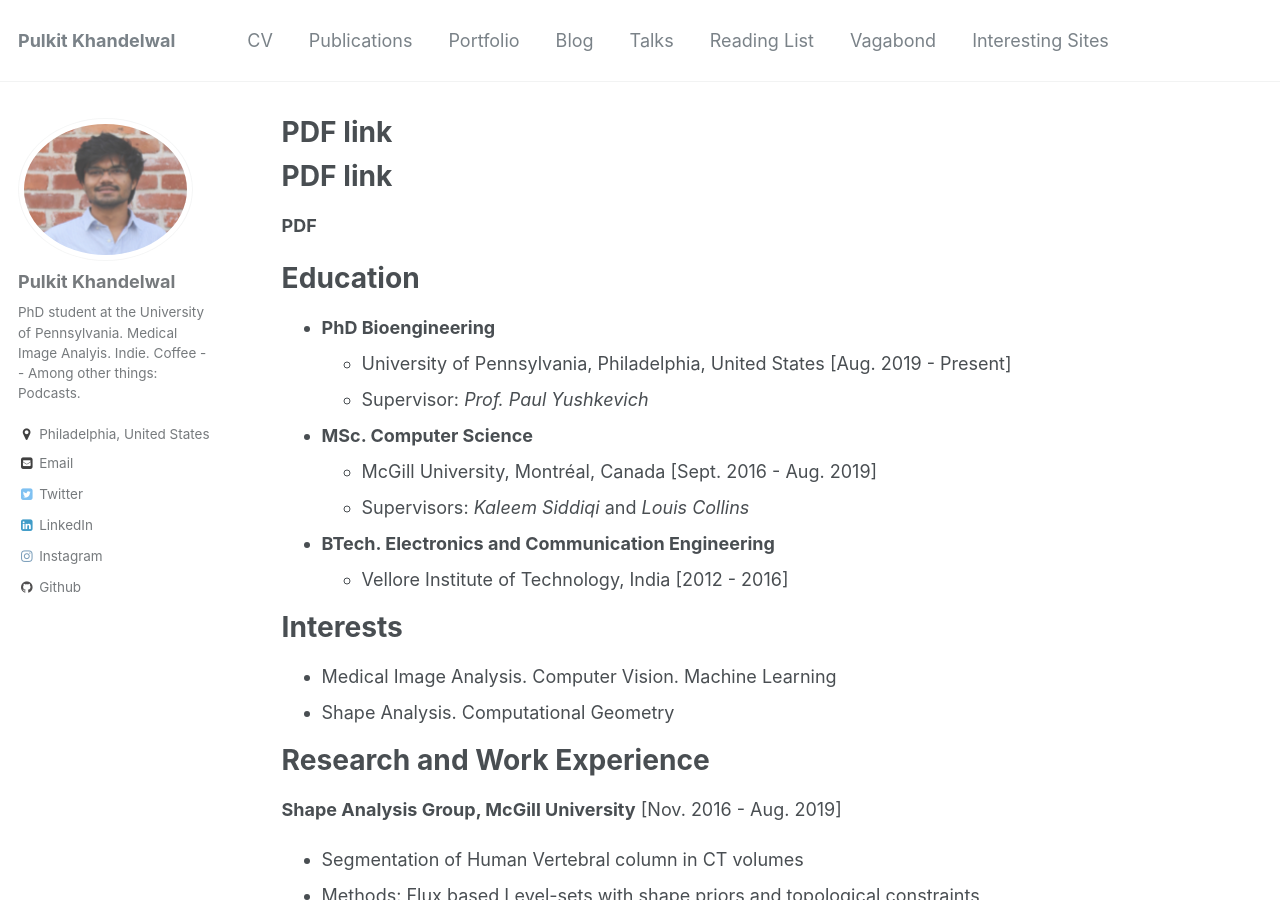
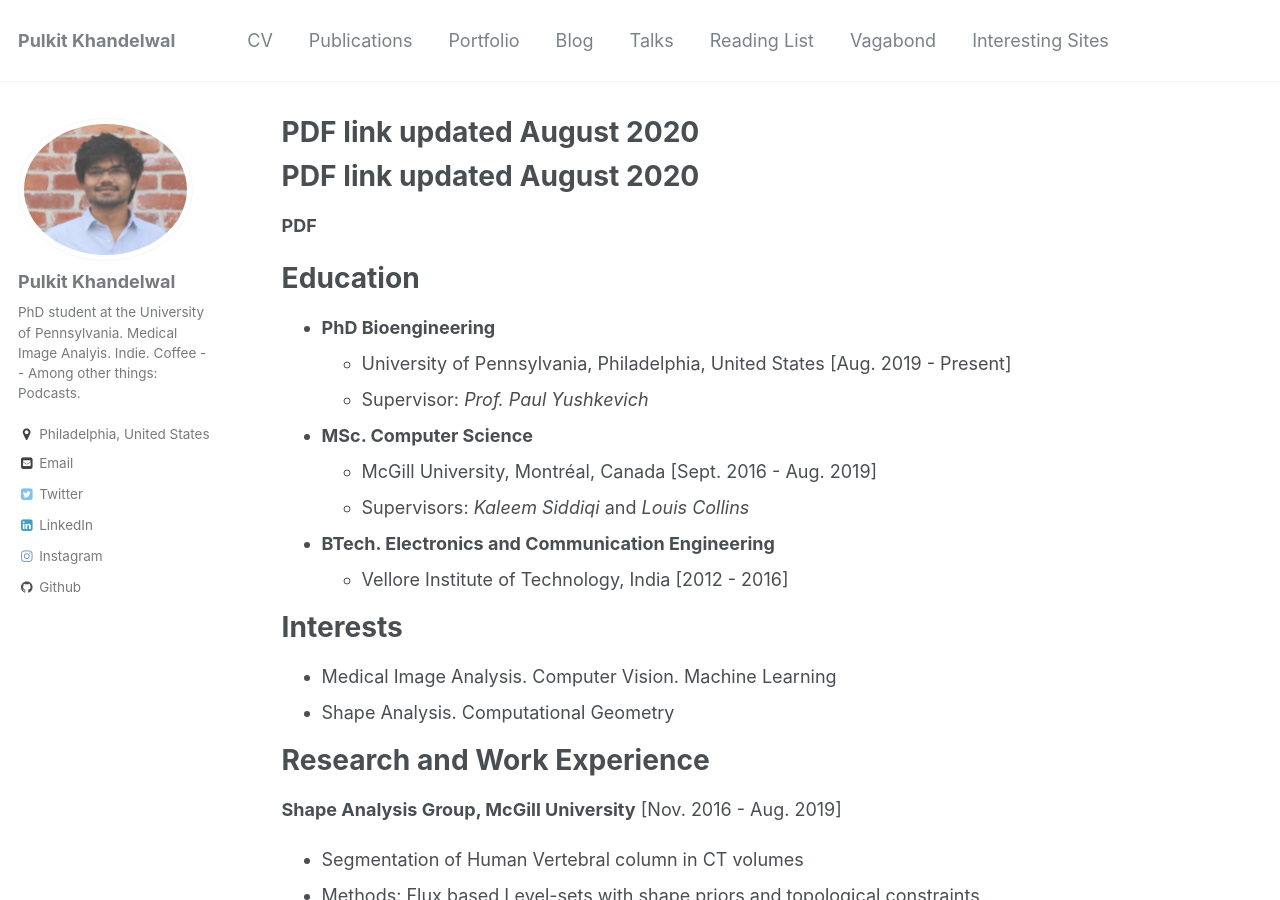
Before and after one commit to Pulkit-Khandelwal/pulkit-khandelwal.github.io, a Jekyll site: the page built from _pages/cv.md, in a window 1280 px wide and 900 px high. Built offline with Jekyll 4.4.1, drawn with Linux system fonts in a browser that asks for light colours; our own code applies the rules of GitHub Pages for plain Markdown files.

Commit message:
Update cv.md

```diff
--- a/_pages/cv.md
+++ b/_pages/cv.md
@@ -7,7 +7,7 @@
 ---
 
 
-PDF link
+PDF link updated August 2020
 ======
 [**PDF**](https://drive.google.com/file/d/1b7E4uBGL81UO-a0o4UttR9-iXOXWNP8L/view?usp=sharing)
 
```
